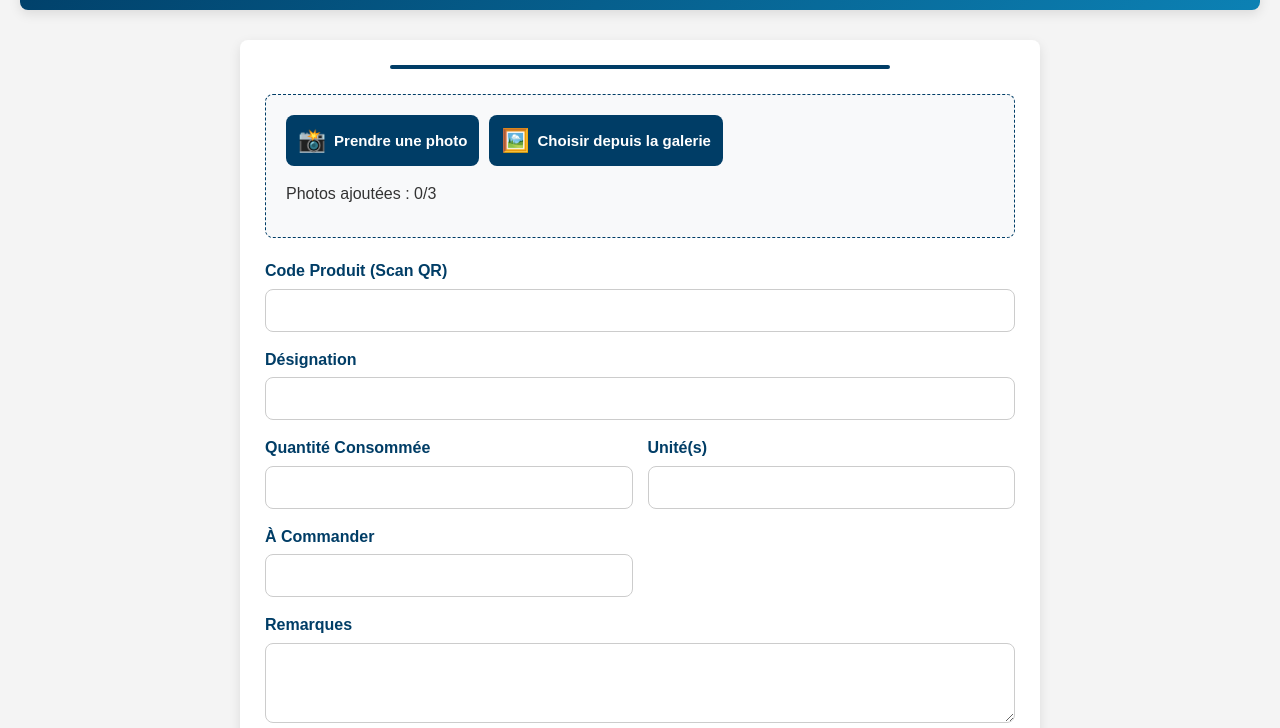
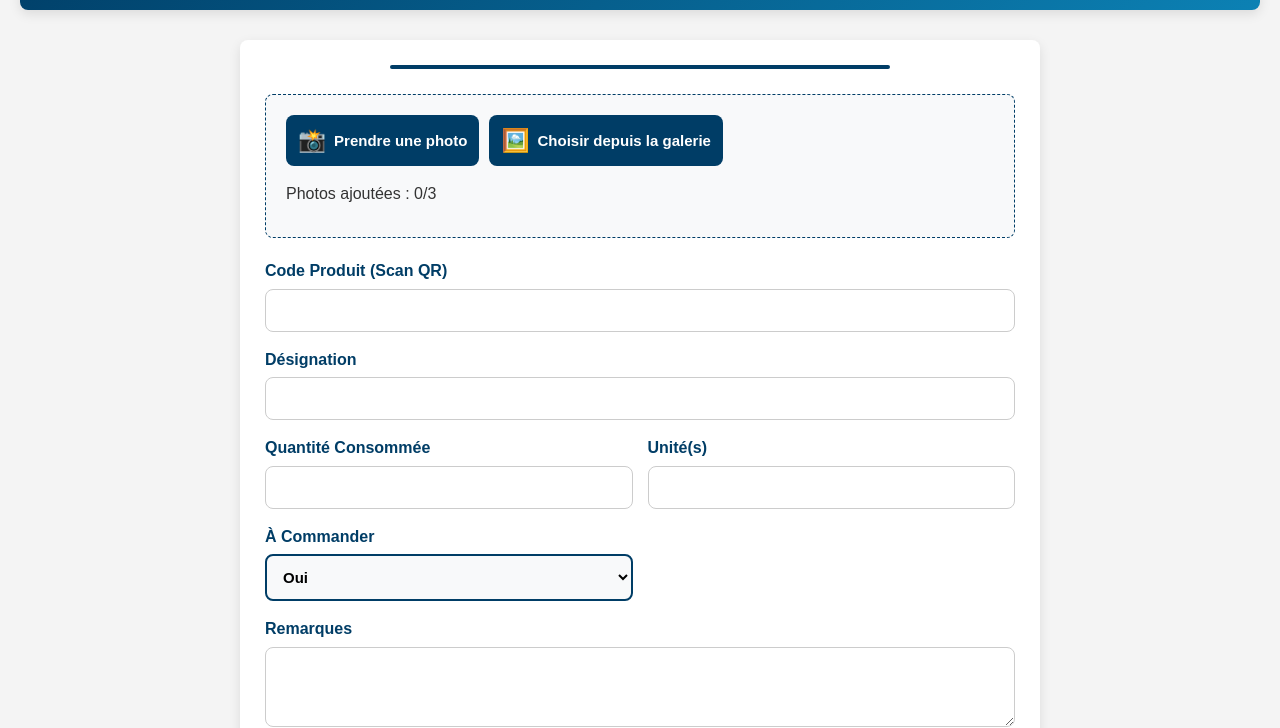
Before and after one commit to fourcheerv/stocker, a plain HTML site: page index.html in a window 1280 px wide. Shown: the part 106-834 px from the top of the page. Drawn offline with Linux system fonts and the light colour scheme; a script that the page names is missing.

Commit message:
index.html

```diff
--- a/index.html
+++ b/index.html
@@ -63,8 +63,12 @@
       </div>
 
       <div>
-        <label for="a_commander">À Commander</label>
-        <input type="text" id="a_commander" name="a_commander" required>
+      <label for="a_commander">À Commander</label>
+      <select id="a_commander" name="a_commander" class="commande-select" required>
+        <option value="">-- Sélectionnez --</option>
+        <option value="Oui" selected>Oui</option>
+        <option value="Non">Non</option>
+      </select>
       </div>
 
       <div class="full-width">
--- a/styles.css
+++ b/styles.css
@@ -104,7 +104,7 @@ main {
   flex-wrap: wrap;
   gap: 10px;
   margin-bottom: 15px;
-}
+}f
 
 .photo-count {
   font-weight: bold;
@@ -247,6 +247,16 @@ button:hover {
   grid-column: span 1;
 }
 
+.commande-select {
+  background-color: #f8f9fa;
+  border: 2px solid var(--color-primary);
+  font-weight: bold;
+}
+
+.commande-select:focus {
+  border-color: var(--color-secondary);
+}
+
 footer {
   text-align: center;
   margin-top: 30px;
```
